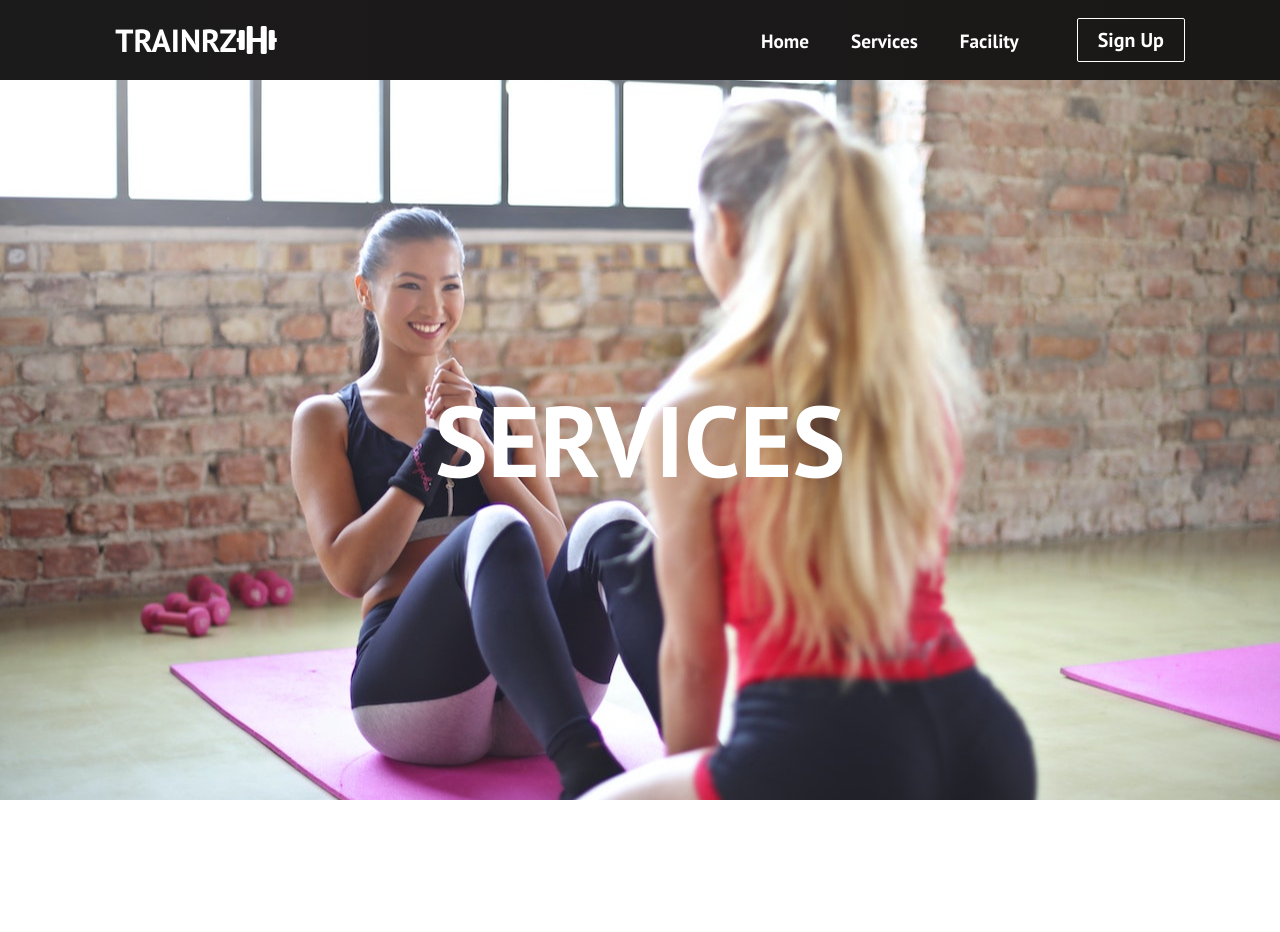
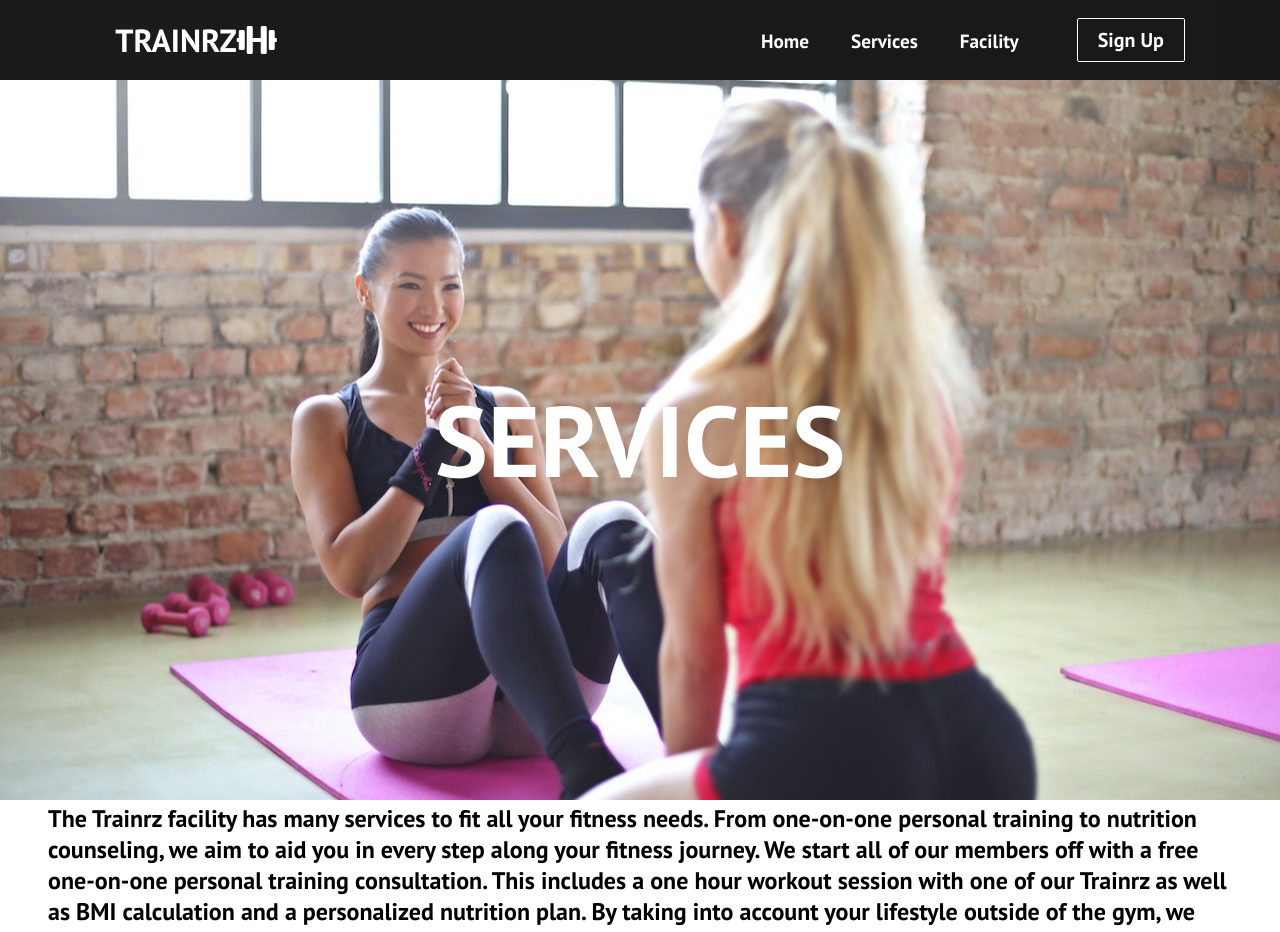
Before and after one commit to LaytonAvery/Trainrz, a React (Create React App) app: page /services in a window 1280 px wide. Shown: the top 932 px of the page. Before the commit the page ends 800 px from the top, so only its background shows below. Built offline with nearby package versions, Linux system fonts and the light colour scheme.

Commit message:
adding services page

```diff
--- a/src/App.css
+++ b/src/App.css
@@ -16,7 +16,8 @@
 	font-size: 3rem;
 }
 .sign-up-para,
-.facility-para {
+.facility-para,
+.services-para {
 	display: flex;
 	height: 20vh;
 	padding-left: 3rem;
--- a/src/components/pages/Services.js
+++ b/src/components/pages/Services.js
@@ -2,5 +2,8 @@ import React from "react";
 import "../../App.css";
 
 export default function Services() {
-	return <h1 className='services'>SERVICES</h1>;
+	return <>
+	<h1 className='services'>SERVICES</h1>
+	<p className="services-para">The Trainrz facility has many services to fit all your fitness needs. From one-on-one personal training to nutrition counseling, we aim to aid you in every step along your fitness journey. We start all of our members off with a free one-on-one personal training consultation. This includes a one hour workout session with one of our Trainrz as well as BMI calculation and a personalized nutrition plan. By taking into account your lifestyle outside of the gym, we are able to formulate a plan to help you meet your fitness goals. </p>
+	</>
 }
```
